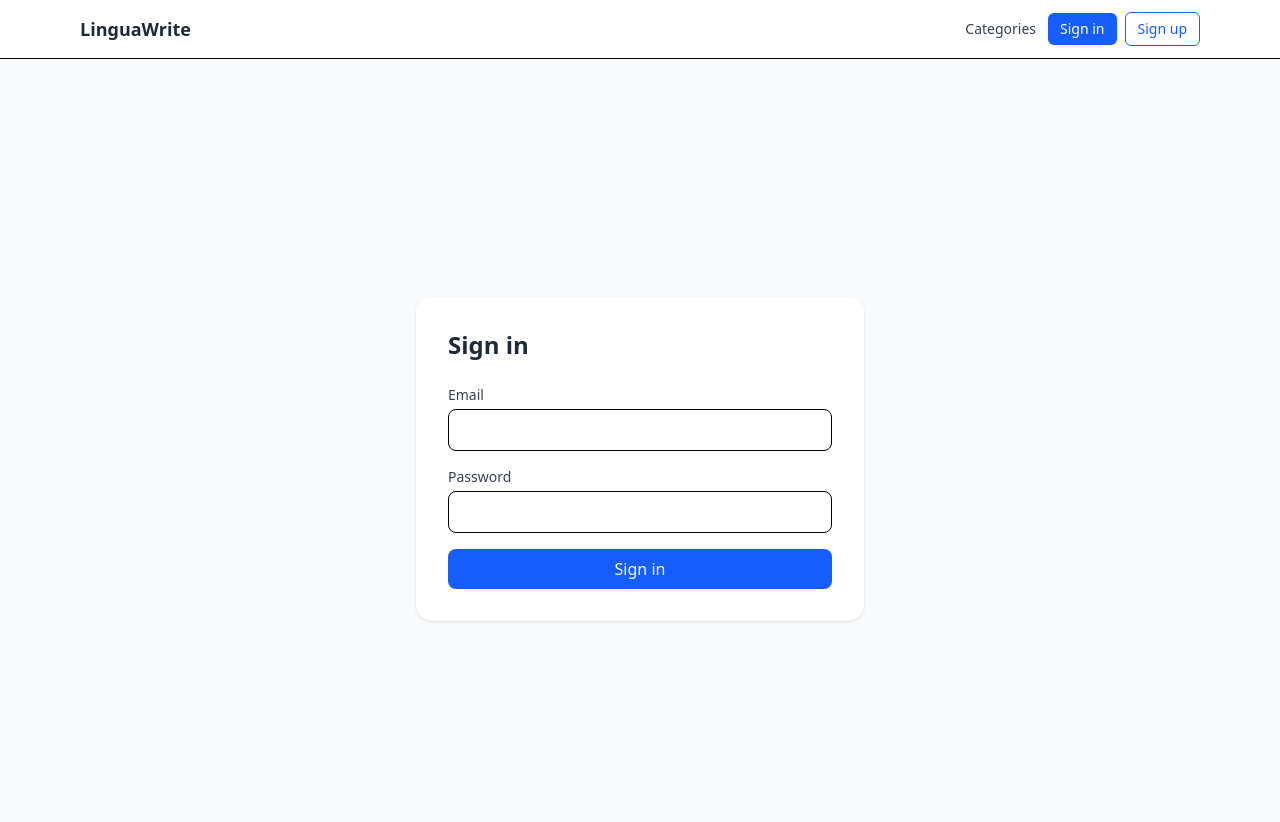
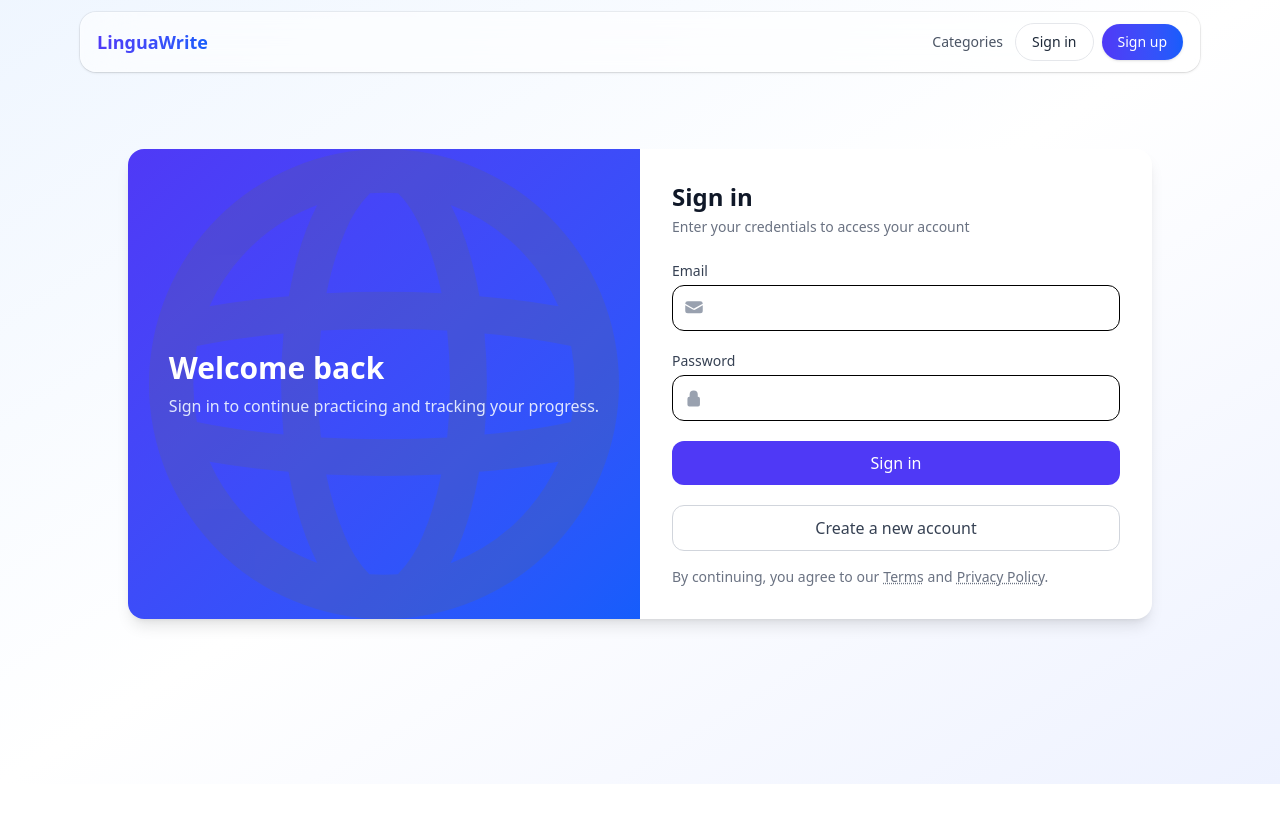
Before and after one commit to Raman-Khiva/Language_practice_app, a Next.js app in the folder client/: page /login in a window 1280 px wide. Shown: the top 822 px of the page. After the commit the page ends 800 px from the top, so only its background shows below. Built offline with nearby package versions, Linux system fonts and the light colour scheme; no server answers.

Commit message:
added styling in many pages

```diff
--- a/client/app/categories/[category]/page.js
+++ b/client/app/categories/[category]/page.js
@@ -37,11 +37,9 @@ const page = ({params}) => {
 
 
   return (
-    <div className='w-screen flex flex-col px-40 py-20 min-h-screen
-                    bg-gradient-to-r from-[#f1e9ff]  via-[#fff5d8cf] to-[#ffe3ec]
-    '>
-      <h1 className='text-4xl font-[600] text-[#5e5e5e]'>{category} </h1>
-      <div className='flex flex-wrap gap-6 my-20'>
+    <div className='w-full flex flex-col px-4 sm:px-6 lg:px-12 xl:px-24 2xl:px-40 py-12 md:py-16 min-h-screen bg-gradient-to-r from-[#f1e9ff]  via-[#fff5d8cf] to-[#ffe3ec]'>
+      <h1 className='text-2xl sm:text-3xl md:text-4xl font-[600] text-[#5e5e5e]'>{category} </h1>
+      <div className='flex flex-wrap gap-4 sm:gap-6 my-10 sm:my-16'>
 
 
 
--- a/client/app/categories/page.js
+++ b/client/app/categories/page.js
@@ -11,15 +11,12 @@ const page = () => {
 
 
   return (
-    <div className="flex flex-col gap-2 w-screen min-h-screen px-40 py-20 overflow-x-hidden
-                    bg-fixed bg-gradient-to-r from-[#f4ccd8b5] via-[#fff1c288] to-[#eaddffa7]
-
-    ">
-      {Object.keys(categories).map((category,i)=>(
-        <CategoryCard  category={category}  key={i}/>
-      ))}
-
-
+    <div className="flex  justify-center items-center flex-col gap-4 w-full min-h-screen px-4 sm:px-6 lg:px-12 xl:px-24 2xl:px-40 py-10 overflow-x-hidden bg-fixed bg-gradient-to-r from-[#f4ccd8b5] via-[#fff1c288] to-[#eaddffa7]">
+      <div className="grid grid-cols-1 gap-4">
+        {Object.keys(categories).map((category,i)=>(
+          <CategoryCard  category={category}  key={i}/>
+        ))}
+      </div>
     </div>
   )
 }
--- a/client/app/login/page.js
+++ b/client/app/login/page.js
@@ -1,6 +1,8 @@
 'use client'
 import { useContext, useState } from 'react'
 import { useRouter, useSearchParams } from 'next/navigation'
+import Link from 'next/link'
+import Image from 'next/image'
 import { ProductContext } from '@/app/context/ProductContext'
 
 export default function LoginPage() {
@@ -8,6 +10,7 @@ export default function LoginPage() {
   const { login, isAuthenticated } = useContext(ProductContext)
   const search = useSearchParams()
   const next = search.get('next') || '/'
+  const signupHref = `/signup?next=${encodeURIComponent(next)}`
   const [email, setEmail] = useState('')
   const [password, setPassword] = useState('')
   const [error, setError] = useState('')
@@ -32,43 +35,85 @@ export default function LoginPage() {
   }
 
   return (
-    <div className="min-h-screen w-screen flex items-center justify-center bg-gray-50 px-4">
-      <div className="w-full max-w-md bg-white p-8 rounded-2xl shadow">
-        <h1 className="text-2xl font-bold text-gray-800 mb-6">Sign in</h1>
+    <div className="min-h-screen w-screen flex items-center justify-center bg-gradient-to-br from-blue-50 via-white to-indigo-50 px-4 py-8">
+      <div className="w-full max-w-5xl grid grid-cols-1 md:grid-cols-2 bg-white rounded-2xl shadow-lg overflow-hidden">
+        <div className="relative hidden md:flex items-center justify-center bg-gradient-to-br from-indigo-600 to-blue-600 p-8">
+          <div className="absolute inset-0 opacity-20">
+            <Image src="/globe.svg" alt="Background" fill className="object-contain" />
+          </div>
+          <div className="relative z-10 text-white">
+            <h2 className="text-3xl font-bold">Welcome back</h2>
+            <p className="mt-2 text-indigo-100">Sign in to continue practicing and tracking your progress.</p>
+          </div>
+        </div>
+
+        <div className="p-6 sm:p-8">
+          <div className="mb-6">
+            <h1 className="text-2xl font-bold text-gray-900">Sign in</h1>
+            <p className="text-sm text-gray-500 mt-1">Enter your credentials to access your account</p>
+          </div>
+
           {error && (
-          <div className="mb-4 text-sm text-red-600 bg-red-50 border border-red-200 p-3 rounded">
+            <div className="mb-4 text-sm text-red-700 bg-red-50 border border-red-200 p-3 rounded-lg">
               {error}
             </div>
           )}
-        <form onSubmit={handleSubmit} className="space-y-4">
+
+          <form onSubmit={handleSubmit} className="space-y-5">
             <div>
               <label className="block text-sm font-medium text-gray-700 mb-1">Email</label>
+              <div className="relative">
+                <span className="pointer-events-none absolute inset-y-0 left-3 flex items-center text-gray-400">
+                  <svg xmlns="http://www.w3.org/2000/svg" viewBox="0 0 24 24" fill="currentColor" className="h-5 w-5"><path d="M1.5 8.67v6.58a3 3 0 0 0 3 3h15a3 3 0 0 0 3-3V8.67l-8.77 5.26a3 3 0 0 1-3.06 0L1.5 8.67Z"/><path d="M22.5 6.75v-.08a3 3 0 0 0-3-2.92h-15a3 3 0 0 0-3 2.92v.08l9.46 5.68a1.5 1.5 0 0 0 1.54 0L22.5 6.75Z"/></svg>
+                </span>
                 <input
                   type="email"
-              className="w-full border rounded-lg px-3 py-2 outline-none focus:ring-2 focus:ring-blue-500"
+                  className="w-full border rounded-xl pl-10 pr-3 py-2.5 outline-none focus:ring-4 focus:ring-indigo-100 focus:border-indigo-500 transition"
                   value={email}
                   onChange={(e) => setEmail(e.target.value)}
                   required
                 />
               </div>
+            </div>
+
             <div>
               <label className="block text-sm font-medium text-gray-700 mb-1">Password</label>
+              <div className="relative">
+                <span className="pointer-events-none absolute inset-y-0 left-3 flex items-center text-gray-400">
+                  <svg xmlns="http://www.w3.org/2000/svg" viewBox="0 0 24 24" fill="currentColor" className="h-5 w-5"><path d="M16.5 10.5V7.875a4.875 4.875 0 1 0-9.75 0V10.5m-.375 11.625h10.5a2.25 2.25 0 0 0 2.25-2.25V12.75a2.25 2.25 0 0 0-2.25-2.25H6.375a2.25 2.25 0 0 0-2.25 2.25v7.125a2.25 2.25 0 0 0 2.25 2.25Z"/></svg>
+                </span>
                 <input
                   type="password"
-              className="w-full border rounded-lg px-3 py-2 outline-none focus:ring-2 focus:ring-blue-500"
+                  className="w-full border rounded-xl pl-10 pr-3 py-2.5 outline-none focus:ring-4 focus:ring-indigo-100 focus:border-indigo-500 transition"
                   value={password}
                   onChange={(e) => setPassword(e.target.value)}
                   required
                 />
               </div>
+            </div>
+
             <button
               type="submit"
               disabled={loading}
-            className="w-full bg-blue-600 text-white py-2 rounded-lg hover:bg-blue-700 transition disabled:opacity-60"
+              className="w-full bg-indigo-600 text-white py-2.5 rounded-xl hover:bg-indigo-700 transition disabled:opacity-60"
             >
               {loading ? 'Signing in...' : 'Sign in'}
             </button>
           </form>
+
+          <div className="mt-5">
+            <Link href={signupHref} className="w-full inline-flex justify-center items-center border border-gray-300 text-gray-700 py-2.5 rounded-xl hover:bg-gray-50 transition">
+              Create a new account
+            </Link>
+          </div>
+
+          <p className="mt-4 text-sm text-gray-500">
+            By continuing, you agree to our
+            <span className="mx-1 underline decoration-dotted">Terms</span>
+            and
+            <span className="ml-1 underline decoration-dotted">Privacy Policy</span>.
+          </p>
+        </div>
       </div>
     </div>
   )
--- a/client/app/page.js
+++ b/client/app/page.js
@@ -2,7 +2,7 @@ import Home from "@/components/Home/home.jsx";
 
 export default function page() {
   return (
-    <div className="w-screen h-screen">
+    <div className="min-h-screen w-full">
       <Home/>
     </div>
   );
--- a/client/app/signup/page.js
+++ b/client/app/signup/page.js
@@ -1,6 +1,8 @@
 'use client'
 import { useContext, useState } from 'react'
 import { useRouter, useSearchParams } from 'next/navigation'
+import Link from 'next/link'
+import Image from 'next/image'
 import { ProductContext } from '@/app/context/ProductContext'
 
 export default function SignupPage() {
@@ -13,6 +15,7 @@ export default function SignupPage() {
   const [password, setPassword] = useState('')
   const [error, setError] = useState('')
   const [loading, setLoading] = useState(false)
+  const signinHref = `/login?next=${encodeURIComponent(next)}`
 
   const handleSubmit = async (e) => {
     e.preventDefault()
@@ -33,53 +36,84 @@ export default function SignupPage() {
   }
 
   return (
-    <div className="min-h-screen w-screen flex items-center justify-center bg-gray-50 px-4">
-      <div className="w-full max-w-md bg-white p-8 rounded-2xl shadow">
-        <h1 className="text-2xl font-bold text-gray-800 mb-6">Create your account</h1>
+    <div className="min-h-screen w-screen flex items-center justify-center bg-gradient-to-br from-blue-50 via-white to-indigo-50 px-4 py-8">
+      <div className="w-full max-w-5xl grid grid-cols-1 md:grid-cols-2 bg-white rounded-2xl shadow-lg overflow-hidden">
+        <div className="relative hidden md:flex items-center justify-center bg-gradient-to-br from-indigo-600 to-blue-600 p-8">
+          <div className="absolute inset-0 opacity-20">
+            <Image src="/globe.svg" alt="Background" fill className="object-contain" />
+          </div>
+          <div className="relative z-10 text-white">
+            <h2 className="text-3xl font-bold">Join us</h2>
+            <p className="mt-2 text-indigo-100">Create your account to start learning new languages today.</p>
+          </div>
+        </div>
+
+        <div className="p-6 sm:p-8">
+          <div className="mb-6">
+            <h1 className="text-2xl font-bold text-gray-900">Create your account</h1>
+            <p className="text-sm text-gray-500 mt-1">It only takes a minute</p>
+          </div>
+
           {error && (
-          <div className="mb-4 text-sm text-red-600 bg-red-50 border border-red-200 p-3 rounded">
+            <div className="mb-4 text-sm text-red-700 bg-red-50 border border-red-200 p-3 rounded-lg">
               {error}
             </div>
           )}
-        <form onSubmit={handleSubmit} className="space-y-4">
+
+          <form onSubmit={handleSubmit} className="space-y-5">
             <div>
               <label className="block text-sm font-medium text-gray-700 mb-1">Name</label>
+              <div className="relative">
                 <input
                   type="text"
-              className="w-full border rounded-lg px-3 py-2 outline-none focus:ring-2 focus:ring-blue-500"
+                  className="w-full border rounded-xl px-3 py-2.5 outline-none focus:ring-4 focus:ring-indigo-100 focus:border-indigo-500 transition"
                   value={name}
                   onChange={(e) => setName(e.target.value)}
                   required
                 />
               </div>
+            </div>
+
             <div>
               <label className="block text-sm font-medium text-gray-700 mb-1">Email</label>
+              <div className="relative">
                 <input
                   type="email"
-              className="w-full border rounded-lg px-3 py-2 outline-none focus:ring-2 focus:ring-blue-500"
+                  className="w-full border rounded-xl px-3 py-2.5 outline-none focus:ring-4 focus:ring-indigo-100 focus:border-indigo-500 transition"
                   value={email}
                   onChange={(e) => setEmail(e.target.value)}
                   required
                 />
               </div>
+            </div>
+
             <div>
               <label className="block text-sm font-medium text-gray-700 mb-1">Password</label>
+              <div className="relative">
                 <input
                   type="password"
-              className="w-full border rounded-lg px-3 py-2 outline-none focus:ring-2 focus:ring-blue-500"
+                  className="w-full border rounded-xl px-3 py-2.5 outline-none focus:ring-4 focus:ring-indigo-100 focus:border-indigo-500 transition"
                   value={password}
                   onChange={(e) => setPassword(e.target.value)}
                   required
                 />
               </div>
+            </div>
+
             <button
               type="submit"
               disabled={loading}
-            className="w-full bg-blue-600 text-white py-2 rounded-lg hover:bg-blue-700 transition disabled:opacity-60"
+              className="w-full bg-indigo-600 text-white py-2.5 rounded-xl hover:bg-indigo-700 transition disabled:opacity-60"
             >
               {loading ? 'Creating...' : 'Create account'}
             </button>
           </form>
+
+          <p className="mt-5 text-sm text-gray-600">
+            Already have an account?{' '}
+            <Link href={signinHref} className="text-indigo-600 hover:text-indigo-700 font-medium">Sign in</Link>
+          </p>
+        </div>
       </div>
     </div>
   )
--- a/client/components/CategoryCard/categoryCard.jsx
+++ b/client/components/CategoryCard/categoryCard.jsx
@@ -50,16 +50,14 @@ const categoryCard = ({category}) => {
   const percent = counts.total > 0 ? Math.round((counts.completed / counts.total) * 100) : 0;
   return (
     <div
-        className='w-full bg-[#ffffffd8] py-4 pl-6 pr-10 text-2xl text-gray-600 font-[500] border-2 border-gray-200 shadow-sm shadow-gray-200 rounded-2xl
-                    grid grid-cols-[1.5fr_1fr_1fr_0.7fr] items-center
-                   '
+        className='w-full bg-[#ffffffd8] py-4 px-4 sm:pl-6 sm:pr-10 text-xl sm:text-2xl text-gray-600 font-[500] border-2 border-gray-200 shadow-sm shadow-gray-200 rounded-2xl grid grid-cols-1 sm:grid-cols-[1.5fr_1fr_1fr_0.7fr] gap-3 sm:gap-2 items-center'
     >
 
 
       <h3 className=" ">{category}</h3>
 
 
-      <h4 className="text-lg   ">{counts.completed}/{counts.total} questions</h4>
+      <h4 className="text-base sm:text-lg">{counts.completed}/{counts.total} questions</h4>
 
 
 
@@ -67,10 +65,10 @@ const categoryCard = ({category}) => {
 
 
 
-      <div className="flex flex-row-reverse">
+      <div className="flex sm:flex-row-reverse">
         <Link
           href={`/categories/${category}`}
-          className="text-[16px]  text-white px-3 py-[6px] bg-blue-600 rounded-xl hover:scale-[103%] "> Do it
+          className="text-[15px] sm:text-[16px] text-white px-3 py-[8px] sm:py-[6px] bg-blue-600 rounded-xl hover:scale-[103%] transition-transform"> Do it
         </Link>
       </div>
 
--- a/client/components/Home/home.jsx
+++ b/client/components/Home/home.jsx
@@ -4,14 +4,14 @@ import Link from "next/link";
 
 const Home = () => {
   return (
-    <section className="bg-[linear-gradient(to_right,#EADDFF_0%,#F4CCD8_50%,#FFE8A3_100%)] h-full grid place-items-center ">
-        <div className="flex flex-col justify-center items-center text-center gap-2 w-[60%] h-auto">
+    <section className="bg-[linear-gradient(to_right,#EADDFF_0%,#F4CCD8_50%,#FFE8A3_100%)] min-h-[calc(100vh-64px)] grid place-items-center px-4 h-screen w-screen sm:px-6">
+        <div className="flex flex-col justify-center items-center text-center gap-3 w-full max-w-3xl">
 
-            <h1 className="text-6xl leading-normal font-[500] bg-gradient-to-r from-[#305CED] to-[#DD8BE1] bg-clip-text text-transparent">Welcome to LinguaWrite</h1>
+            <h1 className="text-4xl sm:text-5xl md:text-6xl leading-tight md:leading-normal font-[500] bg-gradient-to-r from-[#305CED] to-[#DD8BE1] bg-clip-text text-transparent">Welcome to LinguaWrite</h1>
 
-            <h2 className="text-3xl">Your Personal Language Writing Lab!</h2>
+            <h2 className="text-2xl sm:text-3xl">Your Personal Language Writing Lab!</h2>
 
-            <h5 className="text-lg text-wrap my-6">
+            <h5 className="text-base sm:text-lg text-wrap my-6 px-1 sm:px-2">
                 Sharpen your writing skills, boost your vocabulary,
                 and master sentence structure by translating real-world sentences.
                 Whether you’re learning for travel, exams, or personal growth,
--- a/client/components/LessonCard/lessonCard.jsx
+++ b/client/components/LessonCard/lessonCard.jsx
@@ -38,18 +38,15 @@ const lessonCard = ({lessonId,category}) => {
   return (
     <Link
       href={targetHref}
-      className=' bg-[#d6dfe674] border-3 rounded-2xl  shadow-lg border-none
-                    p-[10px]
-    '>
+      className=' bg-[#d6dfe674] border-3 rounded-2xl shadow-lg border-none p-2 sm:p-[10px] w-full sm:w-auto'
+    >
 
-      <div className=' flex  flex-col justify-between
-                    w-48 h-56 bg-[#fafcffc4] rounded-[12px] px-4 py-4 border-3 border-[#d9d9d995]
-      '>
+      <div className=' flex flex-col justify-between w-full sm:w-48 h-52 sm:h-56 bg-[#fafcffc4] rounded-[12px] px-3 sm:px-4 py-4 border-3 border-[#d9d9d995]'>
         <div className='flex items-center justify-center py-1'>
           <CircularProgressBar progress={progressPercent} />
         </div>
 
-        <h3 className='text-lg font-[600] text-gray-400'>Lesson {lessonId}</h3>
+        <h3 className='text-base sm:text-lg font-[600] text-gray-400'>Lesson {lessonId}</h3>
       </div>
 
     </Link>
--- a/client/components/Navbar/Navbar.jsx
+++ b/client/components/Navbar/Navbar.jsx
@@ -17,22 +17,43 @@ export default function Navbar() {
   }
 
   return (
-    <nav className="w-full border-b bg-white/70 backdrop-blur sticky top-0 z-40">
-      <div className="max-w-6xl mx-auto px-4 py-3 flex items-center justify-between">
-        <Link href="/" className="text-lg font-bold text-gray-800">LinguaWrite</Link>
+    <nav className="sticky top-0 z-50 w-full -mt-25">
+      <div className="mx-auto max-w-6xl px-4 py-3">
+        <div className="flex items-center justify-between rounded-2xl border border-white/20 bg-white/60 backdrop-blur-xl shadow-sm ring-1 ring-black/5 px-4 py-2.5">
+          <Link href="/" className="text-lg font-bold bg-gradient-to-r from-indigo-600 to-blue-600 bg-clip-text text-transparent">
+            LinguaWrite
+          </Link>
           <div className="flex items-center gap-3">
-          <Link href="/categories" className="text-sm text-gray-700 hover:text-gray-900">Categories</Link>
+            <Link href="/categories" className="text-sm text-gray-700/90 hover:text-gray-900 transition-colors">
+              Categories
+            </Link>
             {!isAuthenticated ? (
               <div className="flex items-center gap-2">
-              <Link href={`/login?next=${encodeURIComponent(pathname || '/')}`} className="px-3 py-1.5 bg-blue-600 text-white rounded-md text-sm">Sign in</Link>
-              <Link href={`/signup?next=${encodeURIComponent(pathname || '/')}`} className="px-3 py-1.5 border border-blue-600 text-blue-600 rounded-md text-sm">Sign up</Link>
+                <Link
+                  href={`/login?next=${encodeURIComponent(pathname || '/')}`}
+                  className="px-4 py-2 rounded-full text-sm text-gray-800 bg-white/70 border border-gray-200 hover:bg-white transition-colors"
+                >
+                  Sign in
+                </Link>
+                <Link
+                  href={`/signup?next=${encodeURIComponent(pathname || '/')}`}
+                  className="px-4 py-2 rounded-full text-sm text-white bg-gradient-to-r from-indigo-600 to-blue-600 hover:from-indigo-700 hover:to-blue-700 shadow-sm"
+                >
+                  Sign up
+                </Link>
               </div>
             ) : (
               <div className="flex items-center gap-3">
-              <span className="text-sm text-gray-700">Hi, {user?.name || 'User'}</span>
-              <button onClick={handleLogout} className="px-3 py-1.5 bg-gray-800 text-white rounded-md text-sm">Logout</button>
+                <span className="text-sm text-gray-700/90">Hi, {user?.name || 'User'}</span>
+                <button
+                  onClick={handleLogout}
+                  className="px-4 py-2 rounded-full text-sm text-gray-800 bg-white/70 border border-gray-200 hover:bg-white transition-colors"
+                >
+                  Logout
+                </button>
               </div>
             )}
+          </div>
         </div>
       </div>
     </nav>
--- a/client/components/ProgessBar/progressBar.jsx
+++ b/client/components/ProgessBar/progressBar.jsx
@@ -6,8 +6,8 @@ import React from 'react'
 const ProgressBar = ({ percent = 0 }) => {
   const safe = Math.max(0, Math.min(100, Number(percent) || 0));
   return (
-    <div className='flex items-center gap-2'>
-      <div className='w-52 h-2 bg-gray-300 rounded-3xl'>
+    <div className='flex items-center gap-2 w-full max-w-xs sm:max-w-none'>
+      <div className='w-full sm:w-52 h-2 bg-gray-300 rounded-3xl'>
         <div className='h-full bg-[#34cc3e] rounded-3xl' style={{ width: `${safe}%` }}/>
       </div>
       <h6 className='text-xs font-[700] text-gray-500'>{safe}%</h6>
```
Also changed, not shown: client/app/categories/[category]/[lesson]/page.js (+27 -22 lines), 2 other files (tests, documents, lock files or other folders). Lines whose indentation alone changed are shown as unchanged.
